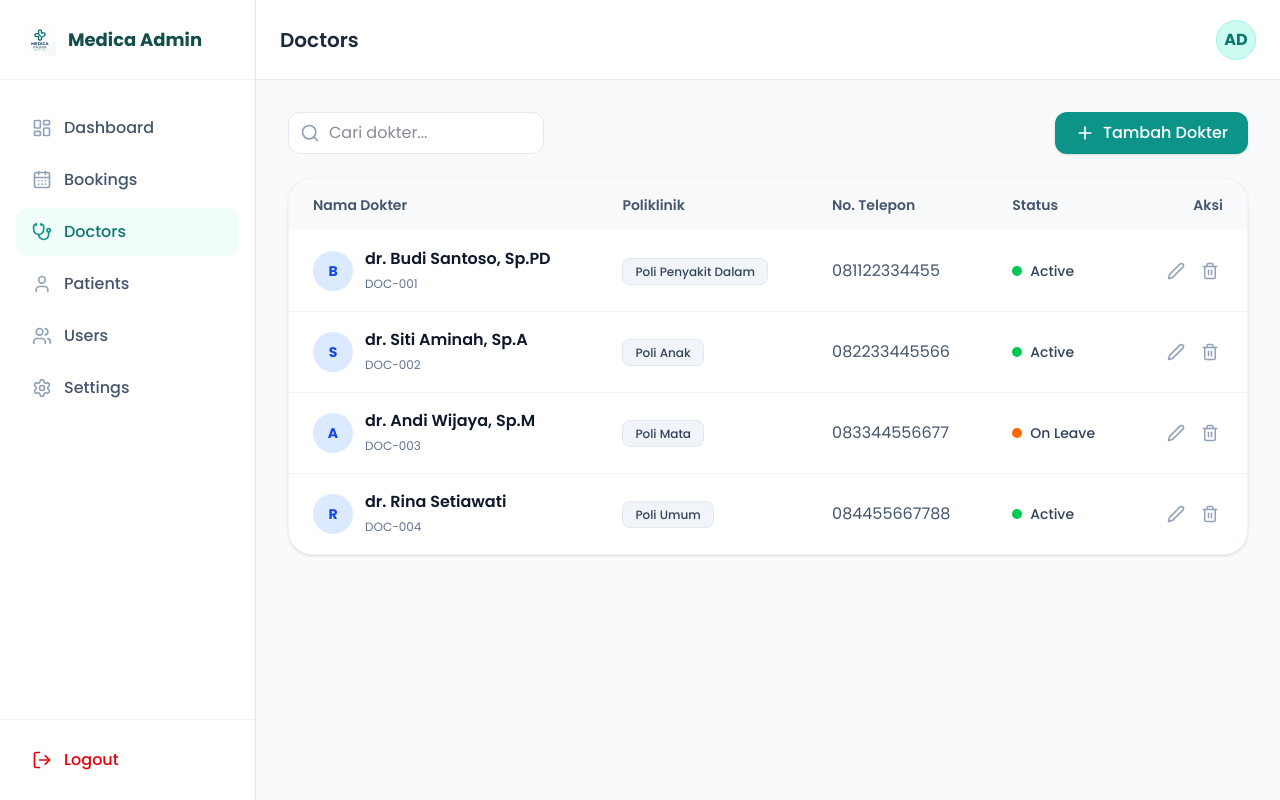
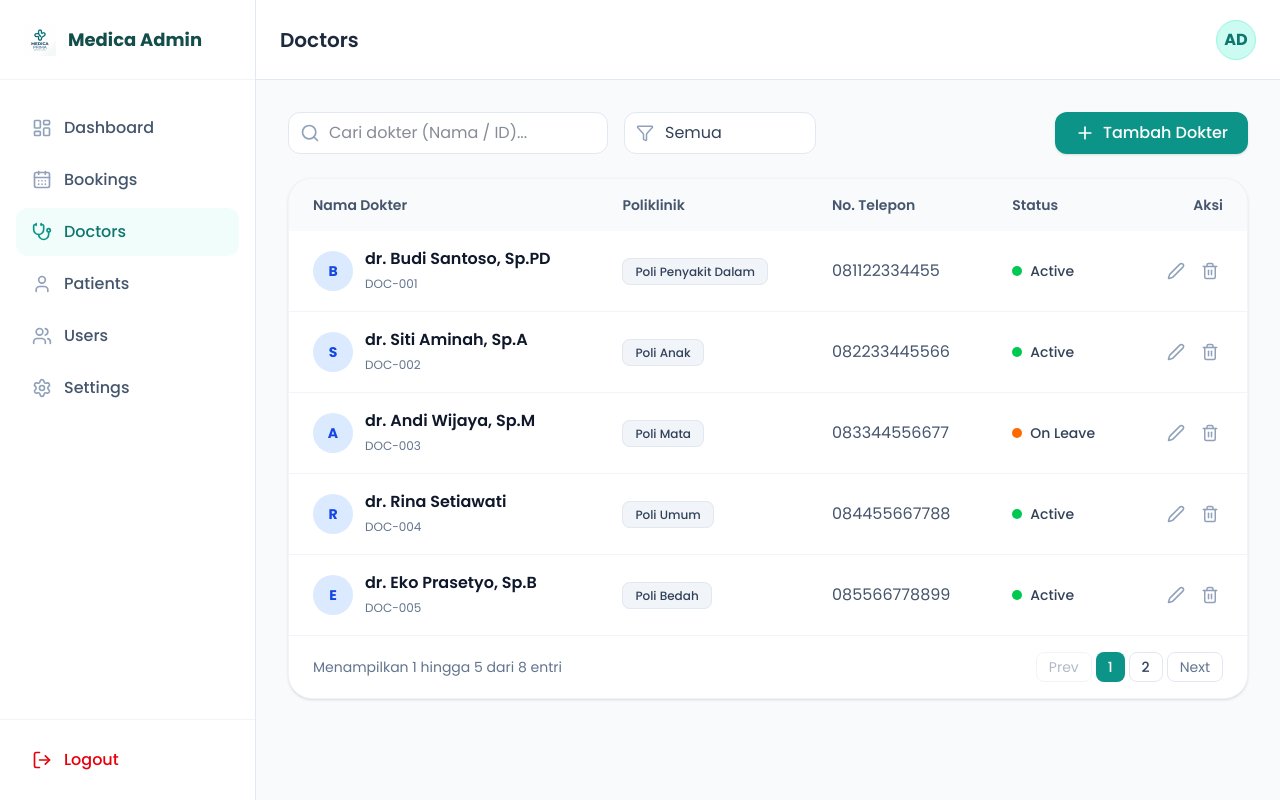
Before and after one commit to dotxbt/bookingklinik, a Next.js app: page /admin/doctors in a window 1280 px wide. Built offline with nearby package versions, Linux system fonts and the light colour scheme.

Commit message:
feat: add searching, filtering, and paging to doctors and patients

```diff
--- a/app/admin/doctors/page.tsx
+++ b/app/admin/doctors/page.tsx
@@ -1,36 +1,84 @@
 "use client";
 
-import { useState } from "react";
-import { Search, Plus, MoreVertical, Edit2, Trash2 } from "lucide-react";
+import { useState, useMemo } from "react";
+import { Search, Plus, MoreVertical, Edit2, Trash2, Filter } from "lucide-react";
 
 export default function DoctorsPage() {
-  const doctors = [
+  const [searchTerm, setSearchTerm] = useState("");
+  const [filterPoli, setFilterPoli] = useState("Semua");
+  const [currentPage, setCurrentPage] = useState(1);
+  const itemsPerPage = 5;
+
+  const doctorsData = [
     { id: "DOC-001", name: "dr. Budi Santoso, Sp.PD", poli: "Poli Penyakit Dalam", phone: "081122334455", status: "Active" },
     { id: "DOC-002", name: "dr. Siti Aminah, Sp.A", poli: "Poli Anak", phone: "082233445566", status: "Active" },
     { id: "DOC-003", name: "dr. Andi Wijaya, Sp.M", poli: "Poli Mata", phone: "083344556677", status: "On Leave" },
     { id: "DOC-004", name: "dr. Rina Setiawati", poli: "Poli Umum", phone: "084455667788", status: "Active" },
+    { id: "DOC-005", name: "dr. Eko Prasetyo, Sp.B", poli: "Poli Bedah", phone: "085566778899", status: "Active" },
+    { id: "DOC-006", name: "dr. Fani Yuliana, Sp.OG", poli: "Poli Kandungan", phone: "086677889900", status: "Active" },
+    { id: "DOC-007", name: "dr. Gilang Ramadhan", poli: "Poli Umum", phone: "087788990011", status: "On Leave" },
+    { id: "DOC-008", name: "dr. Hana Pertiwi, Sp.KK", poli: "Poli Kulit", phone: "088899001122", status: "Active" },
   ];
+
+  const uniquePolis = ["Semua", ...Array.from(new Set(doctorsData.map(d => d.poli)))];
+
+  const filteredDoctors = useMemo(() => {
+    return doctorsData.filter(doctor => {
+      const matchesSearch = doctor.name.toLowerCase().includes(searchTerm.toLowerCase()) ||
+                            doctor.id.toLowerCase().includes(searchTerm.toLowerCase());
+      const matchesFilter = filterPoli === "Semua" || doctor.poli === filterPoli;
+      return matchesSearch && matchesFilter;
+    });
+  }, [searchTerm, filterPoli]);
+
+  const totalPages = Math.ceil(filteredDoctors.length / itemsPerPage);
+  const paginatedDoctors = filteredDoctors.slice(
+    (currentPage - 1) * itemsPerPage,
+    currentPage * itemsPerPage
+  );
+
+  // Reset to page 1 when search or filter changes
+  useMemo(() => {
+    setCurrentPage(1);
+  }, [searchTerm, filterPoli]);
 
   return (
     <div className="space-y-6">
       <div className="flex flex-col sm:flex-row justify-between gap-4">
-        <div className="relative w-full sm:w-64">
+        <div className="flex flex-col sm:flex-row gap-4 flex-1">
+          <div className="relative w-full sm:max-w-xs">
             <Search className="absolute left-3 top-1/2 -translate-y-1/2 text-slate-400" size={20} />
             <input
               type="text"
-            placeholder="Cari dokter..."
+              placeholder="Cari dokter (Nama / ID)..."
+              value={searchTerm}
+              onChange={(e) => setSearchTerm(e.target.value)}
               className="w-full pl-10 pr-4 py-2 border border-slate-200 rounded-xl focus:ring-2 focus:ring-primary-500 focus:border-primary-500 outline-none bg-white"
             />
           </div>
 
-        <button className="bg-primary-600 text-white px-5 py-2 rounded-xl font-medium hover:bg-primary-700 transition-colors flex items-center justify-center gap-2 shadow-sm">
+          <div className="relative w-full sm:w-48">
+            <Filter className="absolute left-3 top-1/2 -translate-y-1/2 text-slate-400" size={18} />
+            <select
+              value={filterPoli}
+              onChange={(e) => setFilterPoli(e.target.value)}
+              className="w-full pl-10 pr-4 py-2 border border-slate-200 rounded-xl focus:ring-2 focus:ring-primary-500 focus:border-primary-500 outline-none bg-white appearance-none text-slate-700"
+            >
+              {uniquePolis.map(poli => (
+                <option key={poli} value={poli}>{poli}</option>
+              ))}
+            </select>
+          </div>
+        </div>
+
+        <button className="bg-primary-600 text-white px-5 py-2 rounded-xl font-medium hover:bg-primary-700 transition-colors flex items-center justify-center gap-2 shadow-sm shrink-0">
           <Plus size={20} /> Tambah Dokter
         </button>
       </div>
 
       <div className="bg-white rounded-[1.5rem] shadow-sm border border-slate-100 overflow-hidden">
         <div className="overflow-x-auto">
-          <table className="w-full text-left border-collapse">
+          <table className="w-full text-left border-collapse min-w-[800px]">
             <thead className="bg-slate-50">
               <tr>
                 <th className="px-6 py-4 font-semibold text-slate-600 text-sm">Nama Dokter</th>
@@ -41,7 +89,8 @@ export default function DoctorsPage() {
               </tr>
             </thead>
             <tbody className="divide-y divide-slate-100">
-              {doctors.map((doctor) => (
+              {paginatedDoctors.length > 0 ? (
+                paginatedDoctors.map((doctor) => (
                   <tr key={doctor.id} className="hover:bg-slate-50/50 transition-colors">
                     <td className="px-6 py-4">
                       <div className="flex items-center gap-3">
@@ -77,10 +126,54 @@ export default function DoctorsPage() {
                       </div>
                     </td>
                   </tr>
-              ))}
+                ))
+              ) : (
+                <tr>
+                  <td colSpan={5} className="px-6 py-12 text-center text-slate-500">
+                    Tidak ada data dokter yang ditemukan.
+                  </td>
+                </tr>
+              )}
             </tbody>
           </table>
         </div>
+
+        {totalPages > 1 && (
+          <div className="px-6 py-4 border-t border-slate-100 flex flex-col sm:flex-row items-center justify-between gap-4">
+            <span className="text-sm text-slate-500">
+              Menampilkan {((currentPage - 1) * itemsPerPage) + 1} hingga {Math.min(currentPage * itemsPerPage, filteredDoctors.length)} dari {filteredDoctors.length} entri
+            </span>
+            <div className="flex gap-1">
+              <button
+                onClick={() => setCurrentPage(p => Math.max(1, p - 1))}
+                disabled={currentPage === 1}
+                className="px-3 py-1 border border-slate-200 rounded-lg text-sm text-slate-500 hover:bg-slate-50 disabled:opacity-50"
+              >
+                Prev
+              </button>
+              {Array.from({ length: totalPages }).map((_, i) => (
+                <button
+                  key={i}
+                  onClick={() => setCurrentPage(i + 1)}
+                  className={`px-3 py-1 rounded-lg text-sm font-medium ${
+                    currentPage === i + 1
+                      ? 'bg-primary-600 text-white border-transparent'
+                      : 'border border-slate-200 text-slate-700 hover:bg-slate-50'
+                  }`}
+                >
+                  {i + 1}
+                </button>
+              ))}
+              <button
+                onClick={() => setCurrentPage(p => Math.min(totalPages, p + 1))}
+                disabled={currentPage === totalPages}
+                className="px-3 py-1 border border-slate-200 rounded-lg text-sm text-slate-500 hover:bg-slate-50 disabled:opacity-50"
+              >
+                Next
+              </button>
+            </div>
+          </div>
+        )}
       </div>
     </div>
   );
--- a/app/admin/patients/page.tsx
+++ b/app/admin/patients/page.tsx
@@ -1,37 +1,82 @@
 "use client";
 
-import { useState } from "react";
-import { Search, Plus, MoreVertical, Edit2, Trash2 } from "lucide-react";
+import { useState, useMemo } from "react";
+import { Search, Plus, MoreVertical, Edit2, Trash2, Filter } from "lucide-react";
 
 export default function PatientsPage() {
-  const patients = [
+  const [searchTerm, setSearchTerm] = useState("");
+  const [filterGender, setFilterGender] = useState("Semua");
+  const [currentPage, setCurrentPage] = useState(1);
+  const itemsPerPage = 5;
+
+  const patientsData = [
     { id: "RM-0001", name: "Andi Wijaya", dob: "15-08-1990", gender: "Laki-laki", phone: "081234567890", lastVisit: "2024-05-20" },
     { id: "RM-0002", name: "Siti Rahma", dob: "22-11-1985", gender: "Perempuan", phone: "085678901234", lastVisit: "2024-05-18" },
     { id: "RM-0003", name: "Bambang Pamungkas", dob: "10-06-1980", gender: "Laki-laki", phone: "08111222333", lastVisit: "2024-04-12" },
     { id: "RM-0004", name: "Rina Nose", dob: "05-01-1995", gender: "Perempuan", phone: "087788990011", lastVisit: "2024-05-21" },
     { id: "RM-0005", name: "Dedi Corbuzier", dob: "30-12-1976", gender: "Laki-laki", phone: "081999888777", lastVisit: "2024-05-10" },
+    { id: "RM-0006", name: "Luna Maya", dob: "26-08-1983", gender: "Perempuan", phone: "082233445566", lastVisit: "2024-03-15" },
+    { id: "RM-0007", name: "Ariel Noah", dob: "16-09-1981", gender: "Laki-laki", phone: "083344556677", lastVisit: "2024-05-22" },
+    { id: "RM-0008", name: "Ayu Ting Ting", dob: "20-06-1992", gender: "Perempuan", phone: "084455667788", lastVisit: "2024-05-05" },
   ];
+
+  const filteredPatients = useMemo(() => {
+    return patientsData.filter(patient => {
+      const matchesSearch = patient.name.toLowerCase().includes(searchTerm.toLowerCase()) ||
+                            patient.id.toLowerCase().includes(searchTerm.toLowerCase());
+      const matchesFilter = filterGender === "Semua" || patient.gender === filterGender;
+      return matchesSearch && matchesFilter;
+    });
+  }, [searchTerm, filterGender]);
+
+  const totalPages = Math.ceil(filteredPatients.length / itemsPerPage);
+  const paginatedPatients = filteredPatients.slice(
+    (currentPage - 1) * itemsPerPage,
+    currentPage * itemsPerPage
+  );
+
+  // Reset to page 1 when search or filter changes
+  useMemo(() => {
+    setCurrentPage(1);
+  }, [searchTerm, filterGender]);
 
   return (
     <div className="space-y-6">
       <div className="flex flex-col sm:flex-row justify-between gap-4">
-        <div className="relative w-full sm:w-64">
+        <div className="flex flex-col sm:flex-row gap-4 flex-1">
+          <div className="relative w-full sm:max-w-xs">
             <Search className="absolute left-3 top-1/2 -translate-y-1/2 text-slate-400" size={20} />
             <input
               type="text"
               placeholder="Cari pasien (Nama / RM)..."
+              value={searchTerm}
+              onChange={(e) => setSearchTerm(e.target.value)}
               className="w-full pl-10 pr-4 py-2 border border-slate-200 rounded-xl focus:ring-2 focus:ring-primary-500 focus:border-primary-500 outline-none bg-white"
             />
           </div>
 
-        <button className="bg-primary-600 text-white px-5 py-2 rounded-xl font-medium hover:bg-primary-700 transition-colors flex items-center justify-center gap-2 shadow-sm">
+          <div className="relative w-full sm:w-48">
+            <Filter className="absolute left-3 top-1/2 -translate-y-1/2 text-slate-400" size={18} />
+            <select
+              value={filterGender}
+              onChange={(e) => setFilterGender(e.target.value)}
+              className="w-full pl-10 pr-4 py-2 border border-slate-200 rounded-xl focus:ring-2 focus:ring-primary-500 focus:border-primary-500 outline-none bg-white appearance-none text-slate-700"
+            >
+              <option value="Semua">Semua Gender</option>
+              <option value="Laki-laki">Laki-laki</option>
+              <option value="Perempuan">Perempuan</option>
+            </select>
+          </div>
+        </div>
+
+        <button className="bg-primary-600 text-white px-5 py-2 rounded-xl font-medium hover:bg-primary-700 transition-colors flex items-center justify-center gap-2 shadow-sm shrink-0">
           <Plus size={20} /> Registrasi Pasien
         </button>
       </div>
 
       <div className="bg-white rounded-[1.5rem] shadow-sm border border-slate-100 overflow-hidden">
         <div className="overflow-x-auto">
-          <table className="w-full text-left border-collapse">
+          <table className="w-full text-left border-collapse min-w-[800px]">
             <thead className="bg-slate-50">
               <tr>
                 <th className="px-6 py-4 font-semibold text-slate-600 text-sm">No. RM</th>
@@ -43,7 +88,8 @@ export default function PatientsPage() {
               </tr>
             </thead>
             <tbody className="divide-y divide-slate-100">
-              {patients.map((patient) => (
+              {paginatedPatients.length > 0 ? (
+                paginatedPatients.map((patient) => (
                   <tr key={patient.id} className="hover:bg-slate-50/50 transition-colors">
                     <td className="px-6 py-4 text-sm font-medium text-primary-600">
                       {patient.id}
@@ -70,10 +116,54 @@ export default function PatientsPage() {
                       </div>
                     </td>
                   </tr>
-              ))}
+                ))
+              ) : (
+                <tr>
+                  <td colSpan={6} className="px-6 py-12 text-center text-slate-500">
+                    Tidak ada data pasien yang ditemukan.
+                  </td>
+                </tr>
+              )}
             </tbody>
           </table>
         </div>
+
+        {totalPages > 1 && (
+          <div className="px-6 py-4 border-t border-slate-100 flex flex-col sm:flex-row items-center justify-between gap-4">
+            <span className="text-sm text-slate-500">
+              Menampilkan {((currentPage - 1) * itemsPerPage) + 1} hingga {Math.min(currentPage * itemsPerPage, filteredPatients.length)} dari {filteredPatients.length} entri
+            </span>
+            <div className="flex gap-1">
+              <button
+                onClick={() => setCurrentPage(p => Math.max(1, p - 1))}
+                disabled={currentPage === 1}
+                className="px-3 py-1 border border-slate-200 rounded-lg text-sm text-slate-500 hover:bg-slate-50 disabled:opacity-50"
+              >
+                Prev
+              </button>
+              {Array.from({ length: totalPages }).map((_, i) => (
+                <button
+                  key={i}
+                  onClick={() => setCurrentPage(i + 1)}
+                  className={`px-3 py-1 rounded-lg text-sm font-medium ${
+                    currentPage === i + 1
+                      ? 'bg-primary-600 text-white border-transparent'
+                      : 'border border-slate-200 text-slate-700 hover:bg-slate-50'
+                  }`}
+                >
+                  {i + 1}
+                </button>
+              ))}
+              <button
+                onClick={() => setCurrentPage(p => Math.min(totalPages, p + 1))}
+                disabled={currentPage === totalPages}
+                className="px-3 py-1 border border-slate-200 rounded-lg text-sm text-slate-500 hover:bg-slate-50 disabled:opacity-50"
+              >
+                Next
+              </button>
+            </div>
+          </div>
+        )}
       </div>
     </div>
   );
```
Lines whose indentation alone changed are shown as unchanged.
